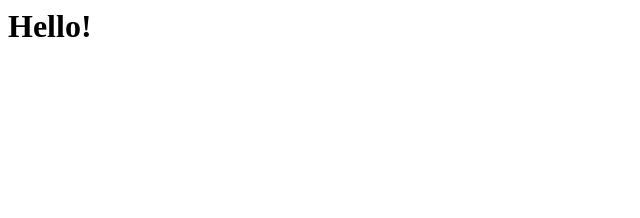
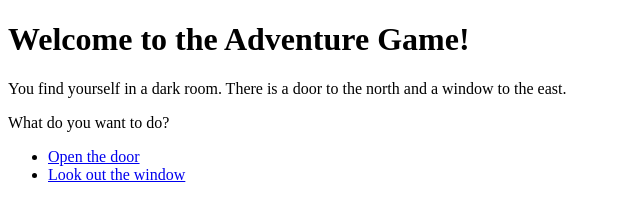
Before and after one commit to DanielIvanov123/csci202, a plain HTML site: page index.html in a window 1280 px wide. Shown: the whole page, without its empty margins (0-640 px from the left). Drawn offline with Linux system fonts and the light colour scheme.

Commit message:
Update index.html

```diff
--- a/index.html
+++ b/index.html
@@ -1 +1,15 @@
-<h1>Hello!</h1>
+<!DOCTYPE html>
+<html>
+<head>
+	<title>Adventure Game</title>
+</head>
+<body>
+	<h1>Welcome to the Adventure Game!</h1>
+	<p>You find yourself in a dark room. There is a door to the north and a window to the east.</p>
+	<p>What do you want to do?</p>
+	<ul>
+		<li><a href="door.html">Open the door</a></li>
+		<li><a href="window.html">Look out the window</a></li>
+	</ul>
+</body>
+</html>
```
